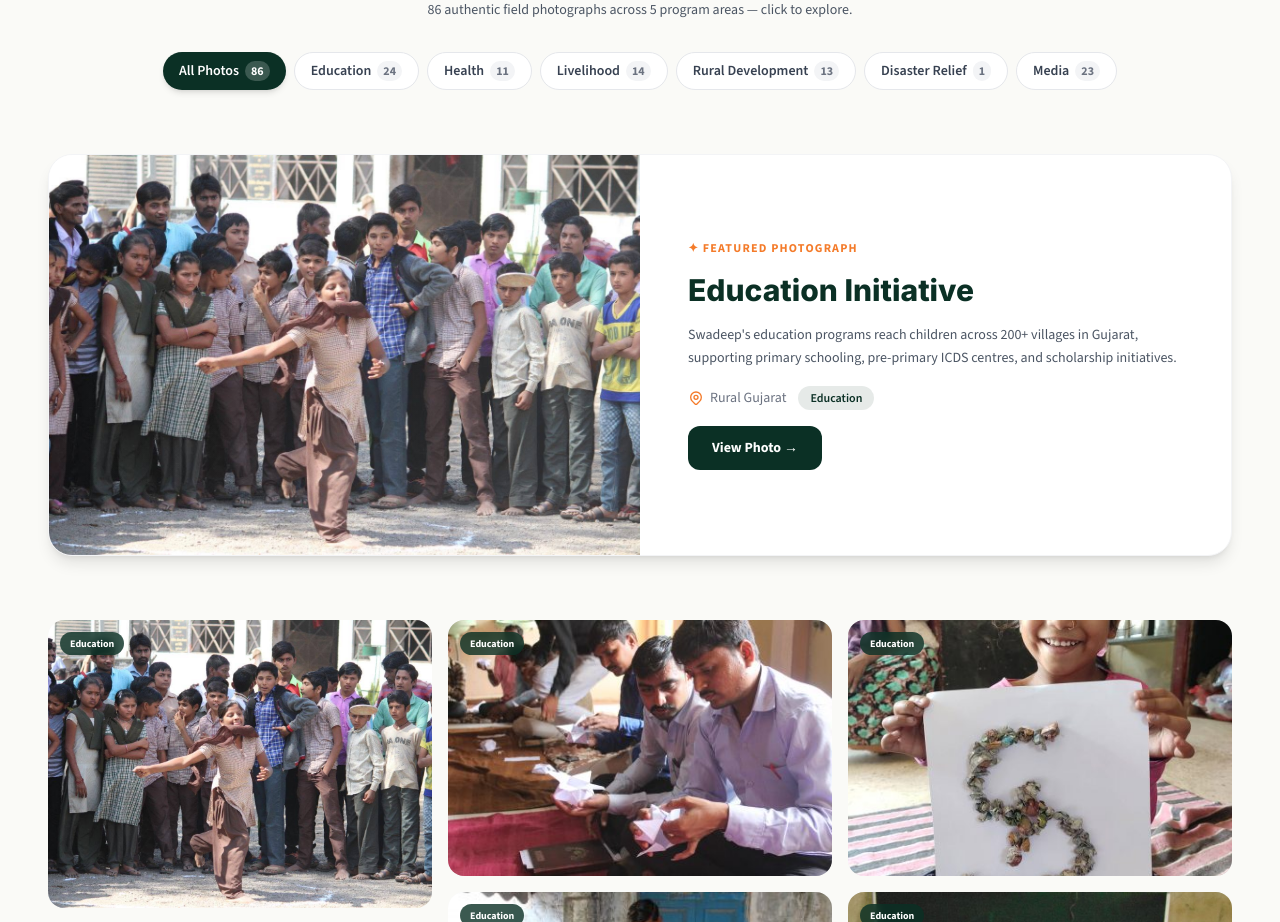
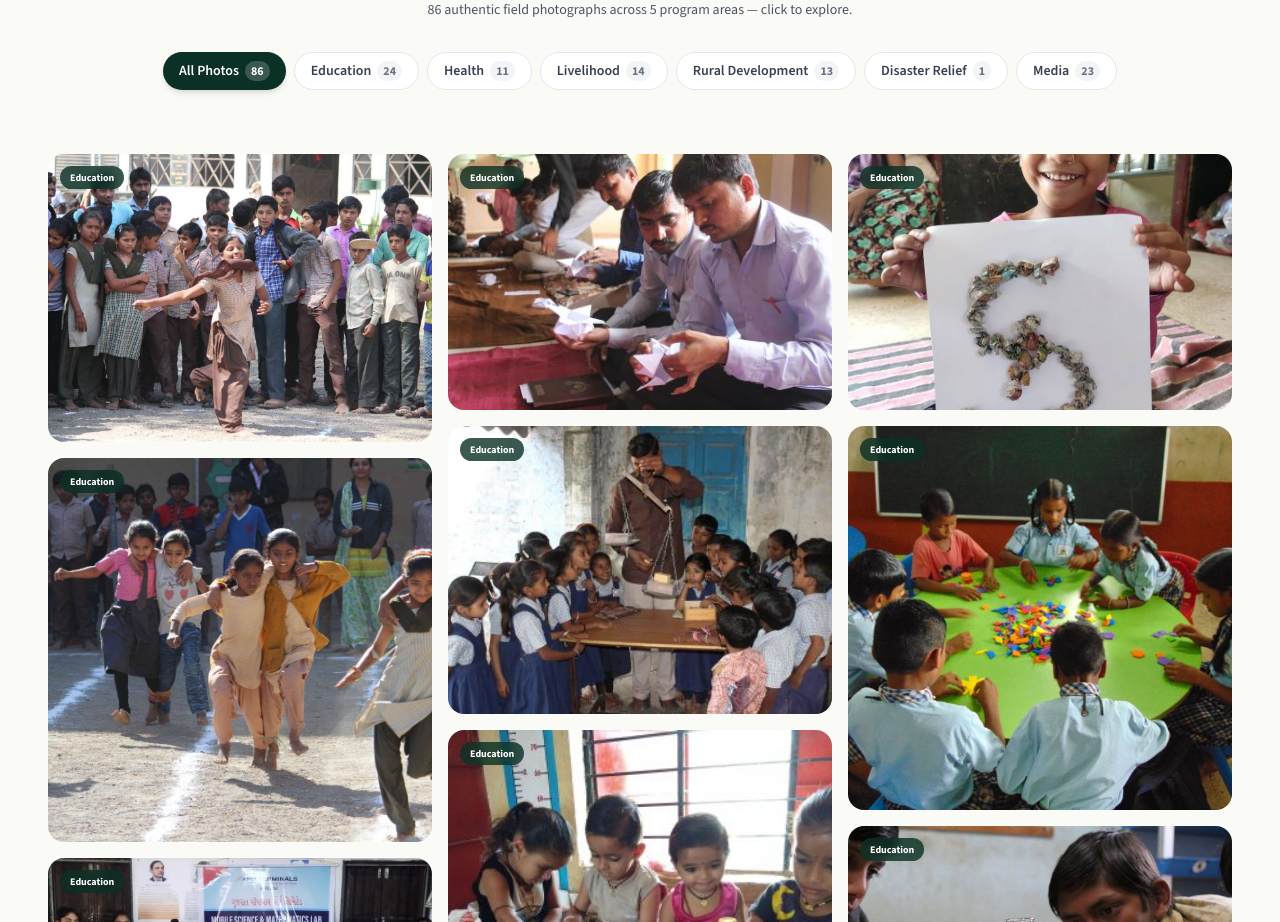
Before and after one commit to techprograming/swadeep, a Next.js app: page /gallery in a window 1280 px wide. Shown: the part 880-1802 px from the top of the page. Built offline with nearby package versions, Linux system fonts and the light colour scheme.

Commit message:
refactor(gallery): remove Featured Photograph story card

```diff
--- a/src/app/gallery/page.tsx
+++ b/src/app/gallery/page.tsx
@@ -485,53 +485,7 @@ export default function GalleryPage() {
         </div>
       </section>
 
-      {/* ── 4. FEATURED STORY ────────────────────────────────────────────── */}
-      {selectedCategory === "All" && (() => {
-        const featured = GALLERY_ITEMS.find((i) => i.featured);
-        if (!featured) return null;
-        return (
-          <section className="py-8 bg-[#FAFAF7]">
-            <div className="container-wide section-padding">
-              <div className="rounded-3xl overflow-hidden bg-white shadow-lg border border-gray-100 grid lg:grid-cols-2 gap-0">
-                <div className="relative min-h-[280px] lg:min-h-[400px]">
-                  <Image
-                    src={featured.image}
-                    alt={featured.title}
-                    fill
-                    className="object-cover"
-                    sizes="(max-width: 1024px) 100vw, 50vw"
-                  />
-                  <div className="absolute inset-0 bg-gradient-to-r from-transparent to-white/10" />
-                </div>
-                <div className="flex flex-col justify-center p-8 lg:p-12 space-y-4">
-                  <span className="inline-block text-[#F47B2A] text-xs font-bold uppercase tracking-widest">
-                    ✦ {isGujarati ? "ફીચર્ડ ફોટો" : "Featured Photograph"}
-                  </span>
-                  <h3 className="font-heading text-2xl sm:text-3xl font-extrabold text-[#0B3025] leading-snug">
-                    {isGujarati ? featured.titleGu : featured.title}
-                  </h3>
-                  <p className="text-gray-600 leading-relaxed text-sm">{featured.description}</p>
-                  <div className="flex flex-wrap gap-3 text-sm text-gray-500">
-                    <span className="flex items-center gap-1.5"><PinIcon className="w-4 h-4 text-[#F47B2A]" />{featured.location}</span>
-                    <span className="bg-[#0B3025]/10 text-[#0B3025] px-3 py-1 rounded-full font-semibold text-xs">
-                      {CATEGORY_LABELS[featured.category as GalleryCategory]?.en}
-                    </span>
-                  </div>
-                  <button
-                    type="button"
-                    onClick={() => setActiveItem(featured)}
-                    className="mt-2 inline-flex items-center gap-2 bg-[#0B3025] hover:bg-[#174B38] text-white font-bold px-6 py-3 rounded-xl text-sm transition-colors self-start focus:outline-none focus:ring-2 focus:ring-[#F47B2A]"
-                  >
-                    View Photo →
-                  </button>
-                </div>
-              </div>
-            </div>
-          </section>
-        );
-      })()}
-
-      {/* ── 5. MASONRY / BENTO GRID ──────────────────────────────────────── */}
+{/* ── 5. MASONRY / BENTO GRID ──────────────────────────────────────── */}
       <section className="py-8 bg-[#FAFAF7]" aria-label="Photo gallery grid">
         <div className="container-wide section-padding">
           {displayedItems.length === 0 ? (
```
